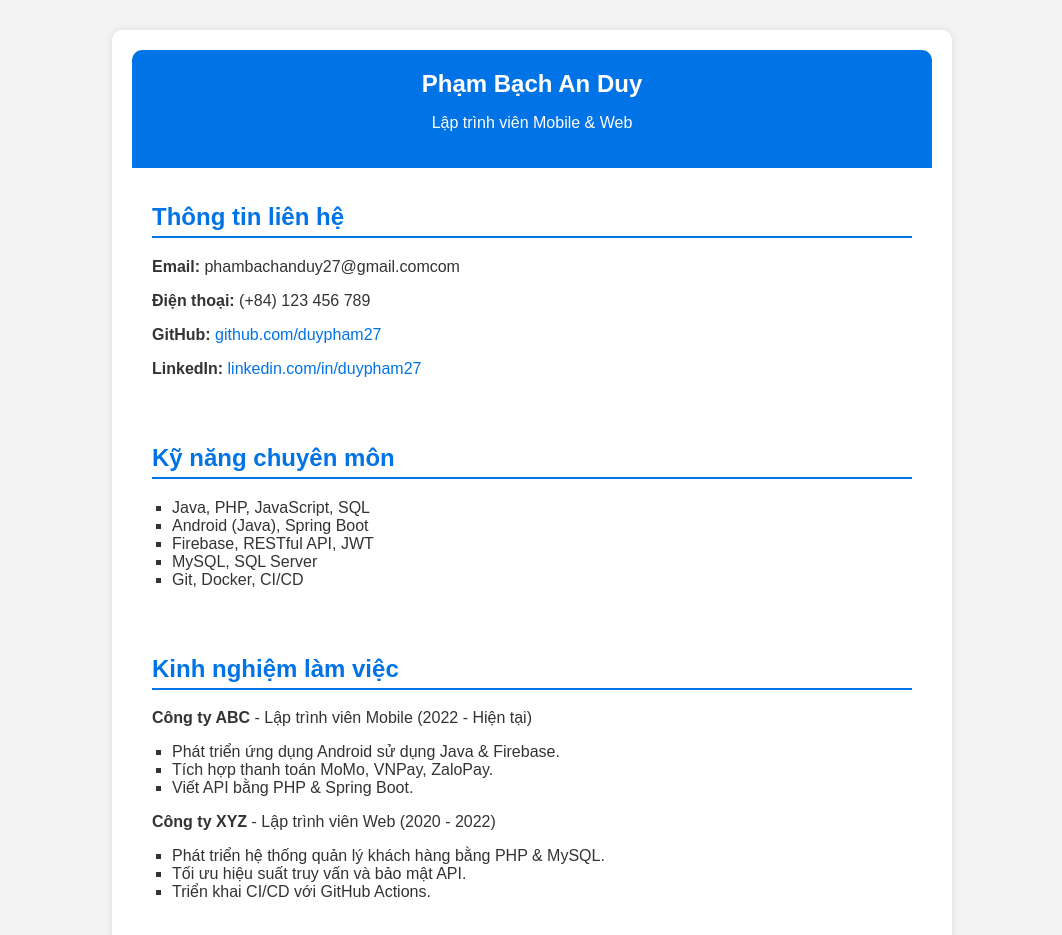
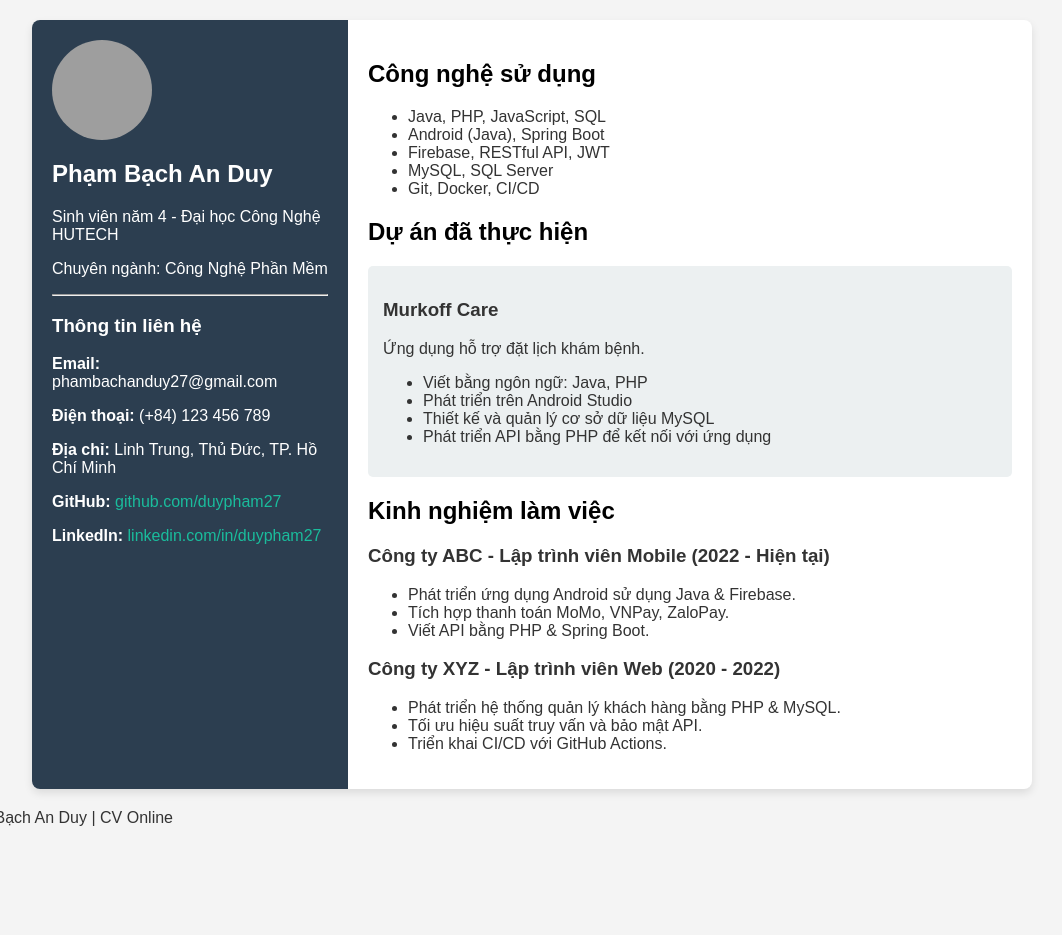
Before and after one commit to duypham27/duypham27.github.io, a plain HTML site: page index.html in a window 1280 px wide. Shown: the top 935 px of the page, without its empty margins (108-1170 px from the left). After the commit the page ends 843 px from the top, so only its background shows below. Drawn offline with Linux system fonts and the light colour scheme; grey boxes are pictures that could not be loaded.

Commit message:
update cv again

```diff
--- a/index.html
+++ b/index.html
@@ -8,21 +8,23 @@
 </head>
 <body>
     <div class="cv-container">
-        <header>
-            <h1>Phạm Bạch An Duy</h1>
-            <p>Lập trình viên Mobile & Web</p>
-        </header>
-
-        <section class="contact">
-            <h2>Thông tin liên hệ</h2>
-            <p><strong>Email:</strong> phambachanduy27@gmail.comcom</p>
+        <aside class="sidebar">
+            <img src="https://i.imgur.com/7YMb8fu.jpg" alt="Avatar con mèo" class="avatar">
+            <h2>Phạm Bạch An Duy</h2>
+            <p>Sinh viên năm 4 - Đại học Công Nghệ HUTECH</p>
+            <p>Chuyên ngành: Công Nghệ Phần Mềm</p>
+            <hr>
+            <h3>Thông tin liên hệ</h3>
+            <p><strong>Email:</strong> phambachanduy27@gmail.com</p>
             <p><strong>Điện thoại:</strong> (+84) 123 456 789</p>
+            <p><strong>Địa chỉ:</strong> Linh Trung, Thủ Đức, TP. Hồ Chí Minh</p>
             <p><strong>GitHub:</strong> <a href="https://github.com/duypham27" target="_blank">github.com/duypham27</a></p>
             <p><strong>LinkedIn:</strong> <a href="https://linkedin.com/in/duypham27" target="_blank">linkedin.com/in/duypham27</a></p>
-        </section>
+        </aside>
 
+        <main class="content">
             <section class="skills">
-            <h2>Kỹ năng chuyên môn</h2>
+                <h2 class = "minih2">Công nghệ sử dụng</h2>
                 <ul>
                     <li>Java, PHP, JavaScript, SQL</li>
                     <li>Android (Java), Spring Boot</li>
@@ -32,26 +34,45 @@
                 </ul>
             </section>
 
+            <section class="projects">
+                <h2 class = "minih2">Dự án đã thực hiện</h2>
+                <div class="project-card">
+                    <h3>Murkoff Care</h3>
+                    <p>Ứng dụng hỗ trợ đặt lịch khám bệnh.</p>
+                    <ul>
+                        <li>Viết bằng ngôn ngữ: Java, PHP</li>
+                        <li>Phát triển trên Android Studio</li>
+                        <li>Thiết kế và quản lý cơ sở dữ liệu MySQL</li>
+                        <li>Phát triển API bằng PHP để kết nối với ứng dụng</li>
+                    </ul>
+                </div>
+            </section>
+
             <section class="experience">
-            <h2>Kinh nghiệm làm việc</h2>
-            <p><strong>Công ty ABC</strong> - Lập trình viên Mobile (2022 - Hiện tại)</p>
+                <h2 class = "minih2">Kinh nghiệm làm việc</h2>
+                <div class="job">
+                    <h3>Công ty ABC - Lập trình viên Mobile (2022 - Hiện tại)</h3>
                     <ul>
                         <li>Phát triển ứng dụng Android sử dụng Java & Firebase.</li>
                         <li>Tích hợp thanh toán MoMo, VNPay, ZaloPay.</li>
                         <li>Viết API bằng PHP & Spring Boot.</li>
                     </ul>
+                </div>
 
-            <p><strong>Công ty XYZ</strong> - Lập trình viên Web (2020 - 2022)</p>
+                <div class="job">
+                    <h3>Công ty XYZ - Lập trình viên Web (2020 - 2022)</h3>
                     <ul>
                         <li>Phát triển hệ thống quản lý khách hàng bằng PHP & MySQL.</li>
                         <li>Tối ưu hiệu suất truy vấn và bảo mật API.</li>
                         <li>Triển khai CI/CD với GitHub Actions.</li>
                     </ul>
+                </div>
             </section>
+        </main>
+    </div>
 
     <footer>
         <p>&copy; 2025 Phạm Bạch An Duy | CV Online</p>
     </footer>
-    </div>
 </body>
 </html>
--- a/style.css
+++ b/style.css
@@ -4,63 +4,59 @@ body {
     padding: 0;
     background-color: #f4f4f4;
     color: #333;
-    text-align: center;
 }
 
 .cv-container {
-    max-width: 800px;
-    margin: 30px auto;
-    padding: 20px;
-    background: white;
-    border-radius: 10px;
-    box-shadow: 0px 0px 10px rgba(0, 0, 0, 0.1);
+    display: flex;
+    max-width: 1000px;
+    margin: 20px auto;
+    background: #fff;
+    border-radius: 8px;
+    overflow: hidden;
+    box-shadow: 0 4px 8px rgba(0, 0, 0, 0.1);
 }
 
-header {
-    background-color: #0073e6;
+.sidebar {
+    width: 30%;
+    background: #2c3e50;
     color: white;
     padding: 20px;
-    border-radius: 10px 10px 0 0;
+    text-align: left;
 }
 
-h1 {
-    margin: 0;
-    font-size: 24px;
+.sidebar .avatar {
+    width: 100px;
+    height: 100px;
+    border-radius: 50%;
+    display: block;
+    margin-bottom: 10px;
 }
 
-p {
-    font-size: 16px;
+.sidebar .info {
+    margin-bottom: 20px;
 }
 
-section {
+.sidebar a {
+    color: #1abc9c;
+    text-decoration: none;
+}
+
+.content {
+    width: 70%;
+    padding: 20px;
     text-align: left;
-    padding: 15px 20px;
 }
 
 h2 {
-    color: #0073e6;
-    border-bottom: 2px solid #0073e6;
-    padding-bottom: 5px;
+    color: white;
 }
 
-ul {
-    list-style-type: square;
-    padding-left: 20px;
+.project-card {
+    background: #ecf0f1;
+    padding: 15px;
+    border-radius: 5px;
+    margin-top: 10px;
 }
-
-a {
-    color: #0073e6;
-    text-decoration: none;
+.minih2 {
+    color: black;
 }
-
-a:hover {
-    text-decoration: underline;
-}
-
-footer {
-    background-color: #0073e6;
-    color: white;
-    padding: 10px;
-    margin-top: 20px;
-    border-radius: 0 0 10px 10px;
-}
```
Lines whose indentation alone changed are shown as unchanged.
